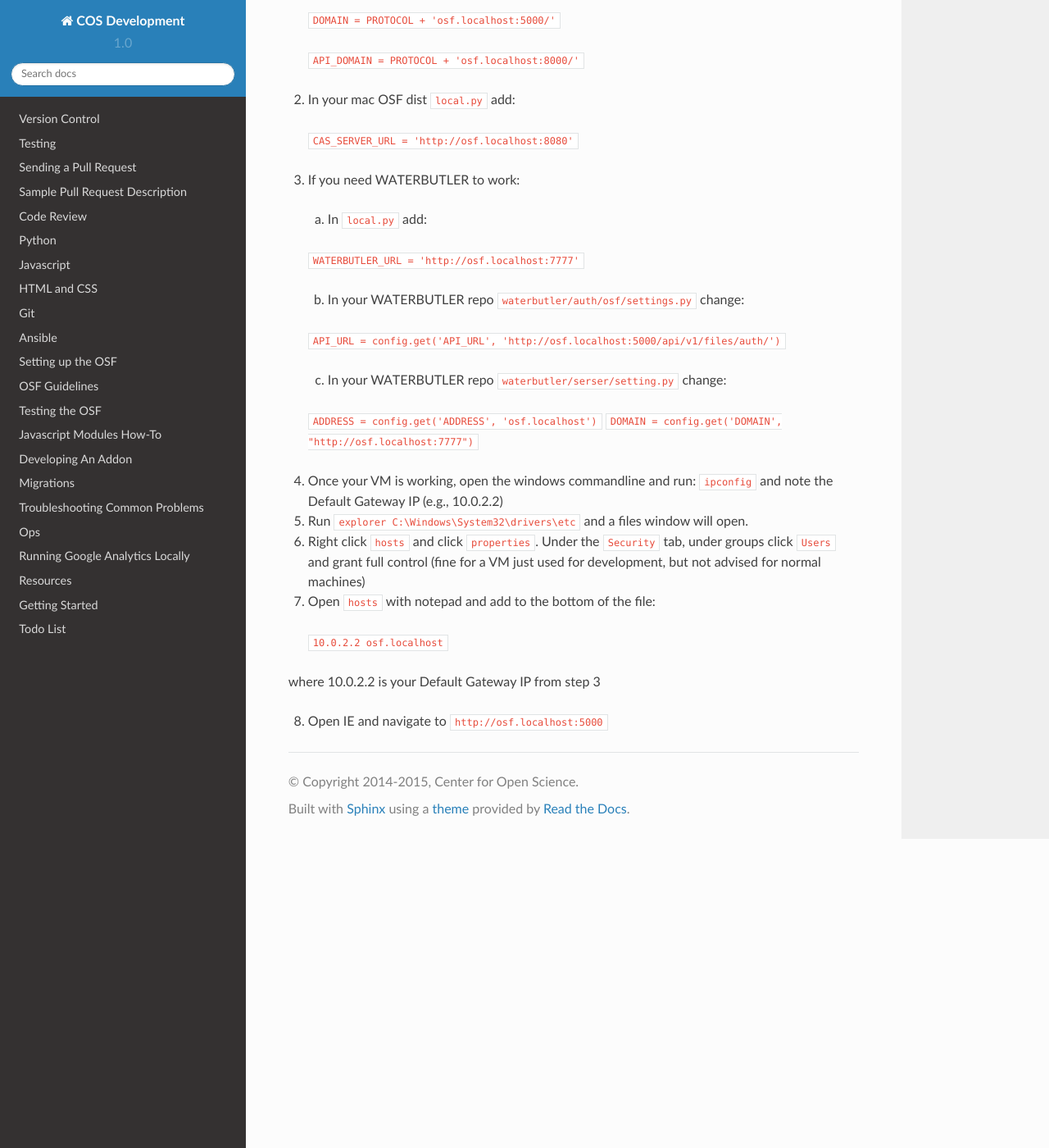
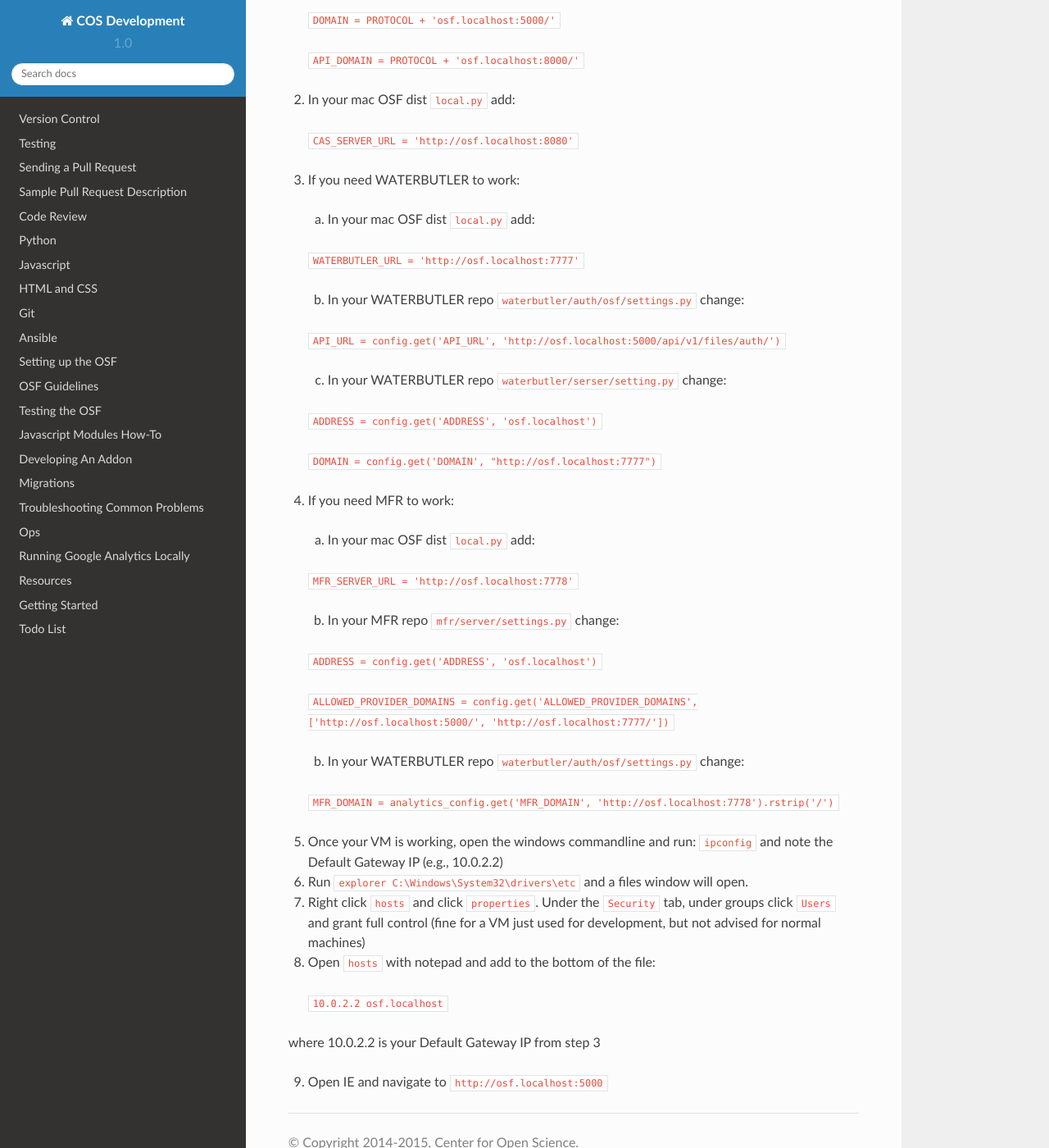
Before and after one commit to CenterForOpenScience/COSDev, a Sphinx documentation site: the page built from docs/osf/windows.rst, in a window 1280 px wide and 1400 px high, scrolled down 389 px. Shown: the whole window at 82% size. Built offline with Sphinx 7.4.7 and the Read the Docs theme 2.0.0, drawn with Linux system fonts in a browser that asks for light colours.

Commit message:
Add MFR settings

```diff
--- a/docs/osf/windows.rst
+++ b/docs/osf/windows.rst
@@ -18,7 +18,7 @@ https://docs.google.com/document/d/1BJ20XDHlVVeW_pRgsNUMKAJg6r3yoVWAZCZ9Sf-Idzw/
   ``CAS_SERVER_URL = 'http://osf.localhost:8080'``
 
 3. If you need WATERBUTLER to work:
-  a. In ``local.py`` add:
+  a. In your mac OSF dist ``local.py`` add:
 
   ``WATERBUTLER_URL = 'http://osf.localhost:7777'``
 
@@ -29,16 +29,32 @@ https://docs.google.com/document/d/1BJ20XDHlVVeW_pRgsNUMKAJg6r3yoVWAZCZ9Sf-Idzw/
   c. In your WATERBUTLER repo ``waterbutler/serser/setting.py`` change:
 
   ``ADDRESS = config.get('ADDRESS', 'osf.localhost')``
+
   ``DOMAIN = config.get('DOMAIN', "http://osf.localhost:7777")``
 
-4. Once your VM is working, open the windows commandline and run: ``ipconfig`` and note the Default Gateway IP (e.g., 10.0.2.2)
+4. If you need MFR to work:
+  a. In your mac OSF dist ``local.py`` add:
 
-5. Run ``explorer C:\Windows\System32\drivers\etc`` and a files window will open.
+  ``MFR_SERVER_URL = 'http://osf.localhost:7778'``
 
-6. Right click ``hosts`` and click ``properties``. Under the ``Security`` tab, under groups click ``Users`` and grant full control (fine for a VM just used for development, but not advised for normal machines)
+  b. In your MFR repo ``mfr/server/settings.py`` change:
 
-7. Open ``hosts`` with notepad and add to the bottom of the file:
+  ``ADDRESS = config.get('ADDRESS', 'osf.localhost')``
+
+  ``ALLOWED_PROVIDER_DOMAINS = config.get('ALLOWED_PROVIDER_DOMAINS', ['http://osf.localhost:5000/', 'http://osf.localhost:7777/'])``
+
+  b. In your WATERBUTLER repo ``waterbutler/auth/osf/settings.py`` change:
+
+  ``MFR_DOMAIN = analytics_config.get('MFR_DOMAIN', 'http://osf.localhost:7778').rstrip('/')``
+
+5. Once your VM is working, open the windows commandline and run: ``ipconfig`` and note the Default Gateway IP (e.g., 10.0.2.2)
+
+6. Run ``explorer C:\Windows\System32\drivers\etc`` and a files window will open.
+
+7. Right click ``hosts`` and click ``properties``. Under the ``Security`` tab, under groups click ``Users`` and grant full control (fine for a VM just used for development, but not advised for normal machines)
+
+8. Open ``hosts`` with notepad and add to the bottom of the file:
   ``10.0.2.2 osf.localhost``
 where 10.0.2.2 is your Default Gateway IP from step 3
 
-8. Open IE and navigate to ``http://osf.localhost:5000``
+9. Open IE and navigate to ``http://osf.localhost:5000``
```
